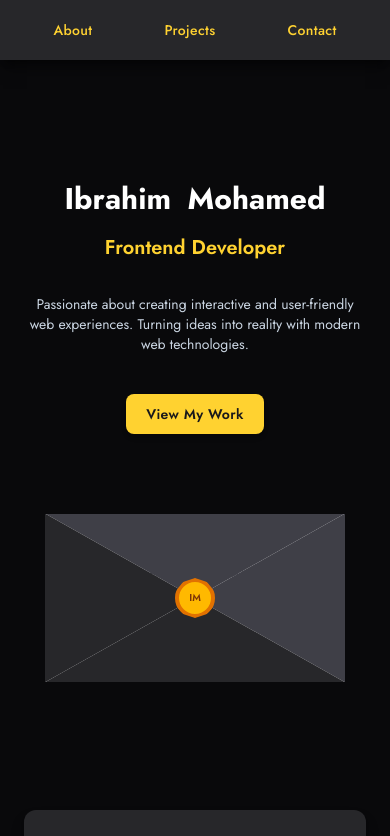
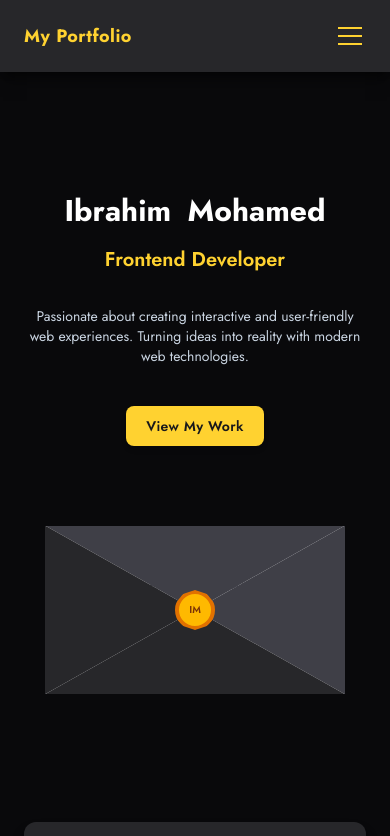
Before and after one commit to Ibrahim-cmd-dev/portfolio, a Next.js app: page / in a window 390 px wide. Shown: the top 836 px of the page. Built offline with nearby package versions, Linux system fonts and the light colour scheme.

Commit message:
feat(Navbar): add responsive mobile menu with hamburger toggle
- Implement mobile-responsive design with hamburger menu toggle
- Add state management for menu visibility
- Separate desktop and mobile navigation layouts
- Include smooth animations for menu transitions

```diff
--- a/components/Navbar.jsx
+++ b/components/Navbar.jsx
@@ -1,20 +1,40 @@
-import React from 'react'; // Import React
+"use client";
 
-// Import the named 'styles' object from your styles file
-// --- IMPORTANT: Adjust the path '@/styles/style.js' to match ---
-// --- where you actually created the style.js file.        ---
+import React, { useState } from 'react';
+
+
 import { styles } from '@/styles/style.js';
 
 
 // The Navbar component
 const Navbar = () => {
+  const [isMenuOpen, setIsMenuOpen] = useState(false);
+
+  const toggleMenu = () => {
+    setIsMenuOpen(!isMenuOpen);
+  };
+
   return (
-    // Apply the navbar styles from the imported object
-    <nav className={styles.navbar}>
-      {/* The <h1> title has been removed */}
+    // Apply the navbar styles with flex justify-between for left/right layout
+    <nav className={`${styles.navbar.replace('justify-center', 'justify-between')} relative`}>
+      {/* Portfolio title on the left */}
+      <div className="text-amber-300 font-bold text-lg tracking-wide">
+        My Portfolio
+      </div>
 
-      {/* Apply navList styles from the imported object */}
-      <ul className={styles.navList}>
+      {/* Hamburger menu button - only visible on mobile, positioned on the right */}
+      <button
+        onClick={toggleMenu}
+        className="md:hidden flex flex-col justify-center items-center w-8 h-8 space-y-1.5"
+        aria-label="Toggle menu"
+      >
+        <span className={`block w-6 h-0.5 bg-amber-300 transition-all duration-300 ${isMenuOpen ? 'rotate-45 translate-y-2' : ''}`}></span>
+        <span className={`block w-6 h-0.5 bg-amber-300 transition-all duration-300 ${isMenuOpen ? 'opacity-0' : ''}`}></span>
+        <span className={`block w-6 h-0.5 bg-amber-300 transition-all duration-300 ${isMenuOpen ? '-rotate-45 -translate-y-2' : ''}`}></span>
+      </button>
+
+      {/* Desktop navigation - hidden on mobile */}
+      <ul className={`${styles.navList} hidden md:flex`}>
         {/* Each list item contains a link styled as a button */}
         <li>
           <a href="#about" className={styles.navLink}>About</a>
@@ -26,6 +46,39 @@ const Navbar = () => {
           <a href="#contact" className={styles.navLink}>Contact</a>
         </li>
       </ul>
+
+      {/* Mobile navigation menu - slides down when open */}
+      <div className={`md:hidden absolute top-full left-0 w-full bg-zinc-800 shadow-lg transition-all duration-300 ${isMenuOpen ? 'opacity-100 visible' : 'opacity-0 invisible'}`}>
+        <ul className="flex flex-col py-4">
+          <li>
+            <a
+              href="#about"
+              className={`${styles.navLink} block text-center mx-4 my-2`}
+              onClick={() => setIsMenuOpen(false)}
+            >
+              About
+            </a>
+          </li>
+          <li>
+            <a
+              href="#projects"
+              className={`${styles.navLink} block text-center mx-4 my-2`}
+              onClick={() => setIsMenuOpen(false)}
+            >
+              Projects
+            </a>
+          </li>
+          <li>
+            <a
+              href="#contact"
+              className={`${styles.navLink} block text-center mx-4 my-2`}
+              onClick={() => setIsMenuOpen(false)}
+            >
+              Contact
+            </a>
+          </li>
+        </ul>
+      </div>
     </nav>
   );
 };
```
